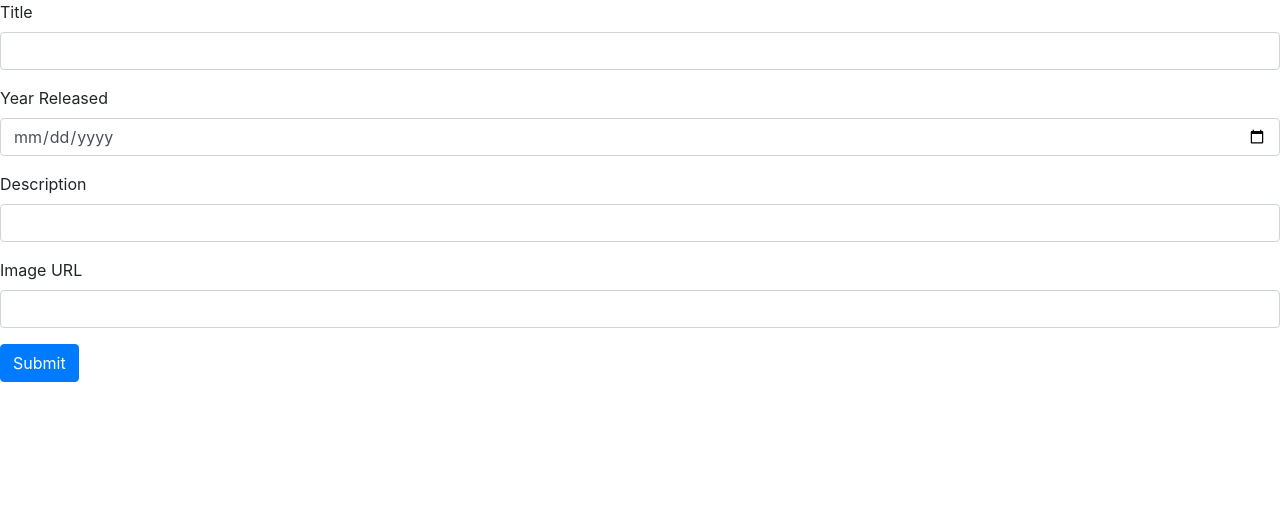
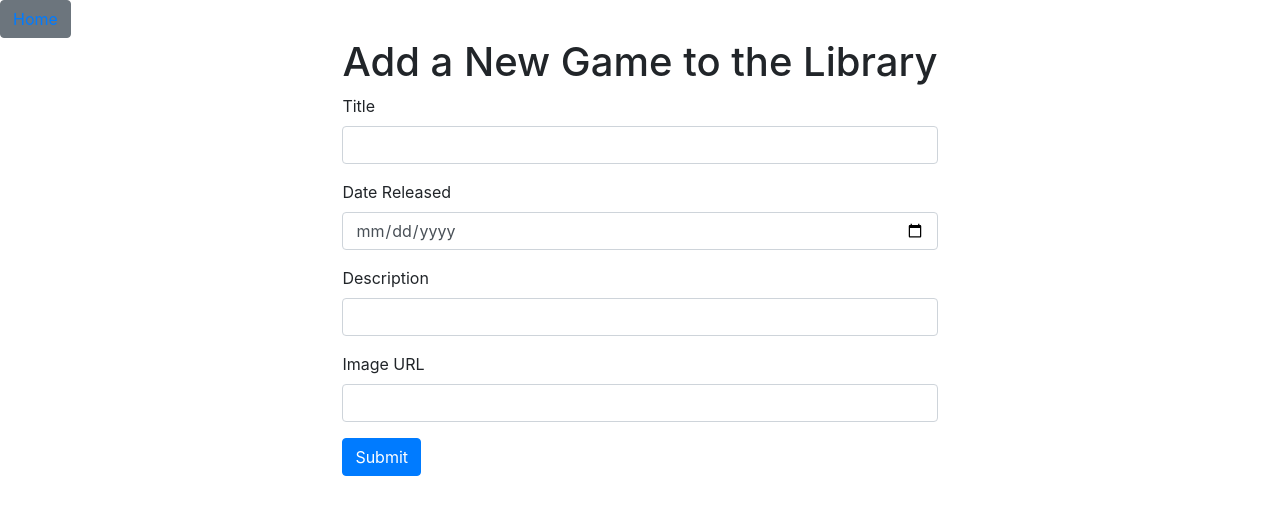
Before and after one commit to nihaahmad26/game_library, a Django app: page /games/page in a window 1280 px wide. Shown: the top 515 px of the page. Run offline with Django 3.2, Linux system fonts and the light colour scheme; some libraries are stand-ins or nearby versions.

Commit message:
second commit

```diff
--- a/game_app/templates/add_game.html
+++ b/game_app/templates/add_game.html
@@ -10,18 +10,24 @@
 </head>
 <body>
     <div class="form-group">
+        <button type="button" data-toggle="collapse" data-target="#navbarText"
+                aria-controls="navbarText" aria-expanded="false" aria-label="Toggle navigation" class="btn btn-secondary">
+                    <a href="/games">Home</a>
+                    </button>
+                    <div class ="d-flex justify-content-center">
     <form action="/games/create" method="post">
         {% csrf_token %}
         {% for message in messages %}
             <p class="text-danger small">{{ message }}</p>
         {% endfor %}
         <div class="form-group">
+            <h1>Add a New Game to the Library</h1>
             <label for="title">Title</label>
             <input type="text" class="form-control" name="title">
 
         </div>
         <div class="form-group">
-            <label for="release">Year Released</label>
+            <label for="release">Date Released</label>
             <input type="date" class="form-control" name="release">
         </div>
         <div class="form-group">
@@ -36,6 +42,7 @@
     </form>
 </div>
 </div>
+</div>
 
 </body>
 </html>
--- a/game_app/templates/show_one.html
+++ b/game_app/templates/show_one.html
@@ -48,8 +48,8 @@
                     {% csrf_token %}
                     <label for="title">Title</label>
                     <input name="title" value= "{{game.title}}">
-                    <label for="release">Year Released</label>
-                    <input type = "date" name="release" value= "{{game.release}}">
+                    <label for="release" >Year Released</label>
+                    <input type = "date" name="release" value="{{game.release|date:"Y-m-d" }}">
                     <label for="description">Description</label>
                     <input name="description" value= "{{game.description}}">
                     <label for="image">Game Image URL</label>
--- a/game_app/views.py
+++ b/game_app/views.py
@@ -57,8 +57,9 @@ def add_game(request):
     if errors:
         for e in errors.values():
             messages.error(request,e)
-        return redirect('/')
+        return redirect('/games/page')
     else:
+        print(request.POST)
         game = Game.objects.create(
             title = request.POST['title'],
             release = request.POST['release'],
@@ -79,6 +80,7 @@ def add_review(request, game_id):
         return redirect(f"/games/{game_id}")
 
 def show_one(request, game_id):
+    print("GAME OBJECT", Game.objects.get(id=game_id).release)
     context = {
         'game': Game.objects.get(id=game_id),
         'all_reviews':Review.objects.filter(game_review=game_id)
```
Also changed, not shown: game_app/models.py (+6 -6 lines), game_app/templates/index.html (+7 -5 lines).
